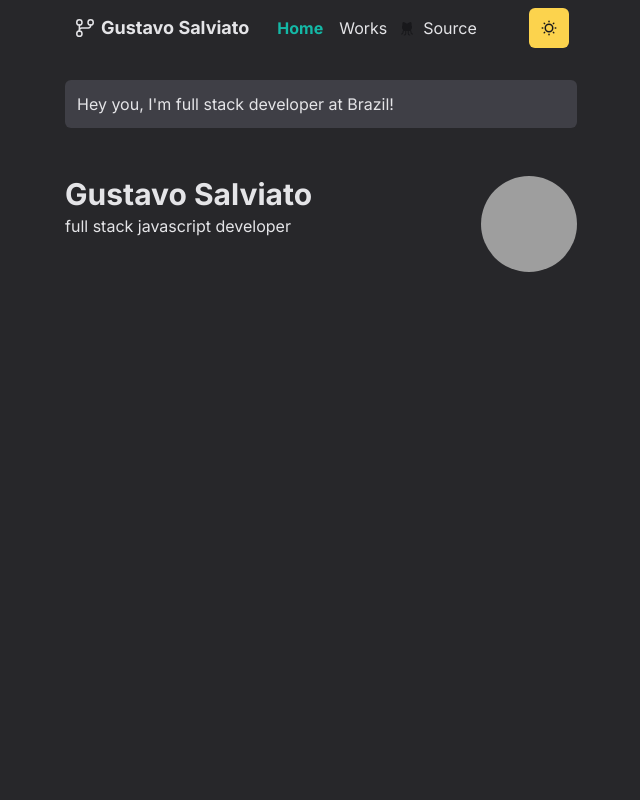
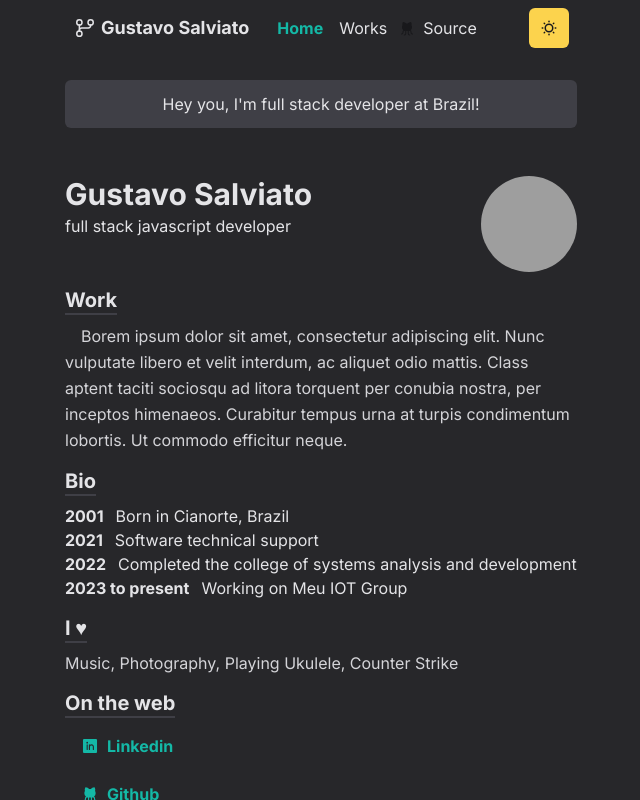
Before and after one commit to gustavosalviato/gustavosalviatoz, a Next.js app: page / in a window 1280 px wide. Shown: the whole page, without its empty margins (319-959 px from the left). Built offline with nearby package versions, Linux system fonts and the light colour scheme; grey boxes are pictures that could not be loaded.

Commit message:
:sparkles: add info my infos to home page

```diff
--- a/package.json
+++ b/package.json
@@ -15,6 +15,7 @@
     "@types/react-dom": "18.2.1",
     "clsx": "^1.2.1",
     "eslint-config-next": "13.3.4",
+    "framer-motion": "^10.12.7",
     "next": "13.3.4",
     "phosphor-react": "^1.4.1",
     "react": "18.2.0",
--- /dev/null
+++ b/src/components/AnimateSection.tsx
@@ -0,0 +1,19 @@
+import { ReactNode } from 'react'
+import { motion } from 'framer-motion'
+interface AnimateSectionProps {
+  children: ReactNode
+  delay?: number
+}
+
+export function AnimateSection({ children, delay }: AnimateSectionProps) {
+  return (
+    <motion.div
+      initial={{ y: 10, opacity: 0 }}
+      animate={{ y: 0, opacity: 1 }}
+      transition={{ duration: 0.8, delay }}
+      className="mt-4"
+    >
+      {children}
+    </motion.div>
+  )
+}
--- a/src/components/Header.tsx
+++ b/src/components/Header.tsx
@@ -3,7 +3,7 @@ import { NavLink } from './NavLink'
 import { SunDim, List } from 'phosphor-react'
 export function Header() {
   return (
-    <header className="w-full">
+    <header className="w-full sticky top-[0px] z-[998]">
       <div className="max-w-lg w-full mx-auto h-14 p-2 flex justify-between">
         <div className="flex gap-6">
           <Logo />
--- /dev/null
+++ b/src/components/Heading.tsx
@@ -0,0 +1,10 @@
+interface HeadingProps {
+  title: string
+}
+export function Heading({ title }: HeadingProps) {
+  return (
+    <h3 className="text-xl leading-tight font-bold border-b-2 border-zinc-700 w-fit">
+      {title}
+    </h3>
+  )
+}
--- /dev/null
+++ b/src/components/ListSocialMedia.tsx
@@ -0,0 +1,41 @@
+import { LinkedinLogo, InstagramLogo, GithubLogo } from 'phosphor-react'
+import Link from 'next/link'
+export function ListSocialMedia() {
+  return (
+    <ul>
+      <li className="flex mt-2 items-center gap-2  w-fit rounded-md px-4 h-10 bg-transparent hover:bg-teal-200 transition-all duration-300">
+        <LinkedinLogo size={18} weight="fill" className="text-teal-500" />
+        <Link
+          href="https://www.linkedin.com/in/gustavo-salviato-910048212/"
+          target="_blank"
+          className="font-bold text-teal-500"
+          rel="noreferrer"
+        >
+          Linkedin
+        </Link>
+      </li>
+
+      <li className="flex mt-2 items-center gap-2  w-fit rounded-md px-4 h-10 bg-transparent hover:bg-teal-200 transition-all duration-300">
+        <GithubLogo size={18} weight="fill" className="text-teal-500" />
+        <Link
+          href="https://github.com/gustavosalviato"
+          target="_blank"
+          className="font-bold text-teal-500"
+        >
+          Github
+        </Link>
+      </li>
+
+      <li className="flex mt-2 items-center gap-2  w-fit rounded-md px-4 h-10 bg-transparent hover:bg-teal-200 transition-all duration-300">
+        <InstagramLogo size={18} weight="fill" className="text-teal-500" />
+        <Link
+          href="https://www.instagram.com/gu.tsx/"
+          target="_blank"
+          className="font-bold text-teal-500"
+        >
+          Instagram
+        </Link>
+      </li>
+    </ul>
+  )
+}
--- a/src/pages/index.tsx
+++ b/src/pages/index.tsx
@@ -1,19 +1,72 @@
+import { AnimateSection } from '@/components/AnimateSection'
 import { Header } from '@/components/Header'
+import { Heading } from '@/components/Heading'
+import { ListSocialMedia } from '@/components/ListSocialMedia'
 import { SelfPresentation } from '@/components/SelfPresentation'
 
 export default function Home() {
   return (
-    <div className="flex flex-col w-screen h-screen">
+    <div className="flex flex-col w-screen h-screen overflow-x-auto">
       <Header />
 
       <main className="max-w-lg w-full flex flex-col mx-auto">
         <section>
-          <div className="rounded-md bg-zinc-700 p-3 mt-6">
+          <div className="rounded-md bg-zinc-700 p-3 mt-6 text-center">
             Hey you, I'm full stack developer at Brazil!
           </div>
 
           <article className="mt-12">
             <SelfPresentation />
+
+            <AnimateSection delay={0.1}>
+              <Heading title="Work" />
+
+              <p className="mt-2 text-zinc-300 leading-relaxed text-indent indent-4">
+                Borem ipsum dolor sit amet, consectetur adipiscing elit. Nunc
+                vulputate libero et velit interdum, ac aliquet odio mattis.
+                Class aptent taciti sociosqu ad litora torquent per conubia
+                nostra, per inceptos himenaeos. Curabitur tempus urna at turpis
+                condimentum lobortis. Ut commodo efficitur neque.
+              </p>
+            </AnimateSection>
+
+            <AnimateSection delay={0.2}>
+              <Heading title="Bio" />
+
+              <div className="flex mt-2">
+                <span className="font-bold mr-3">2001</span>
+                Born in Cianorte, Brazil
+              </div>
+
+              <div className="flex">
+                <span className="font-bold mr-3">2021</span>
+                Software technical support
+              </div>
+
+              <div className="flex">
+                <span className="font-bold mr-3">2022</span>
+                Completed the college of systems analysis and development
+              </div>
+
+              <div className="flex">
+                <span className="font-bold mr-3">2023 to present</span>
+                Working on Meu IOT Group
+              </div>
+            </AnimateSection>
+
+            <AnimateSection delay={0.3}>
+              <Heading title="I ♥" />
+
+              <p className="text-zinc-300 mt-2">
+                Music, Photography, Playing Ukulele, Counter Strike
+              </p>
+            </AnimateSection>
+
+            <AnimateSection delay={0.3}>
+              <Heading title="On the web" />
+
+              <ListSocialMedia />
+            </AnimateSection>
           </article>
         </section>
       </main>
```
Also changed, not shown: 1 other file (tests, documents, lock files or other folders).
